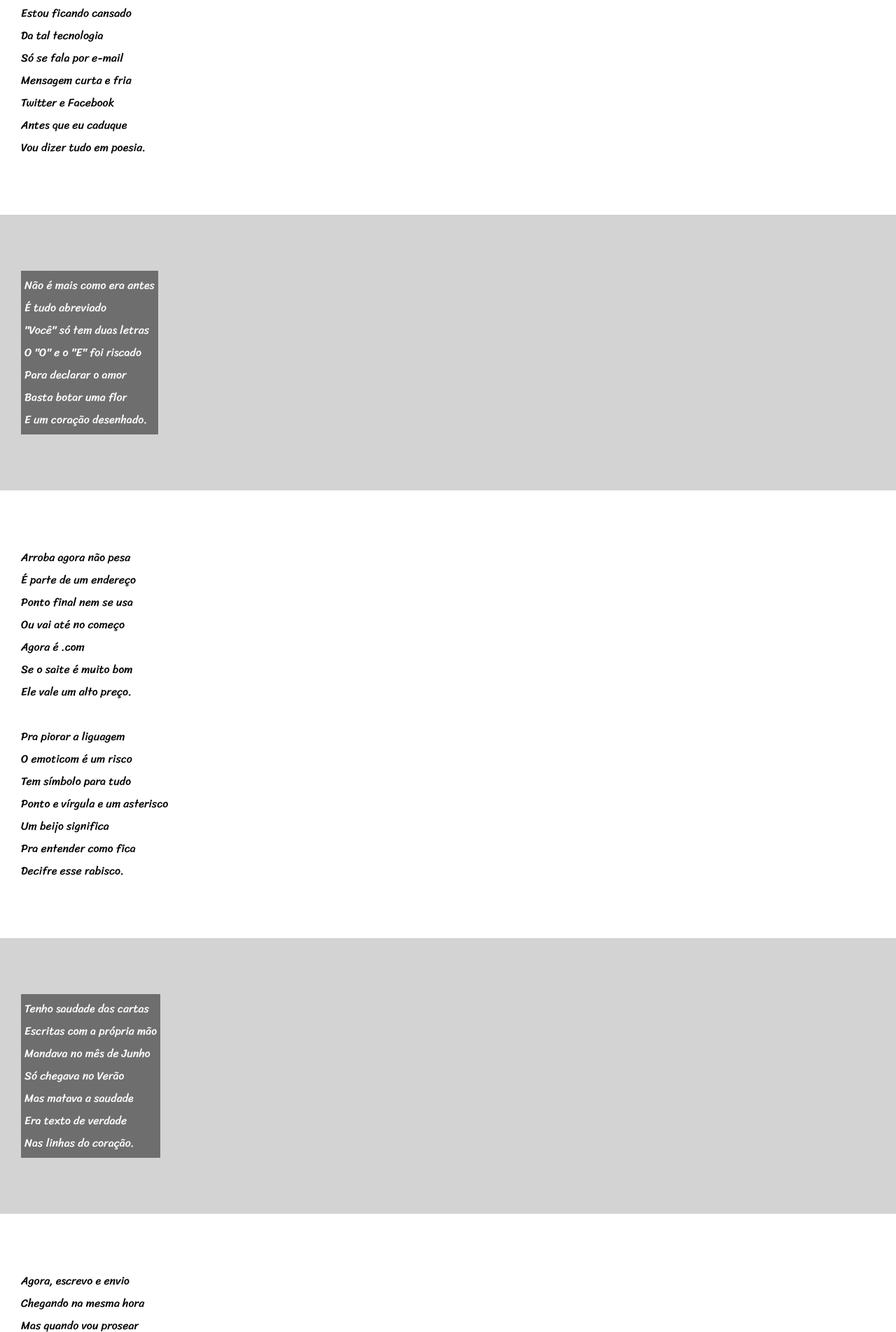
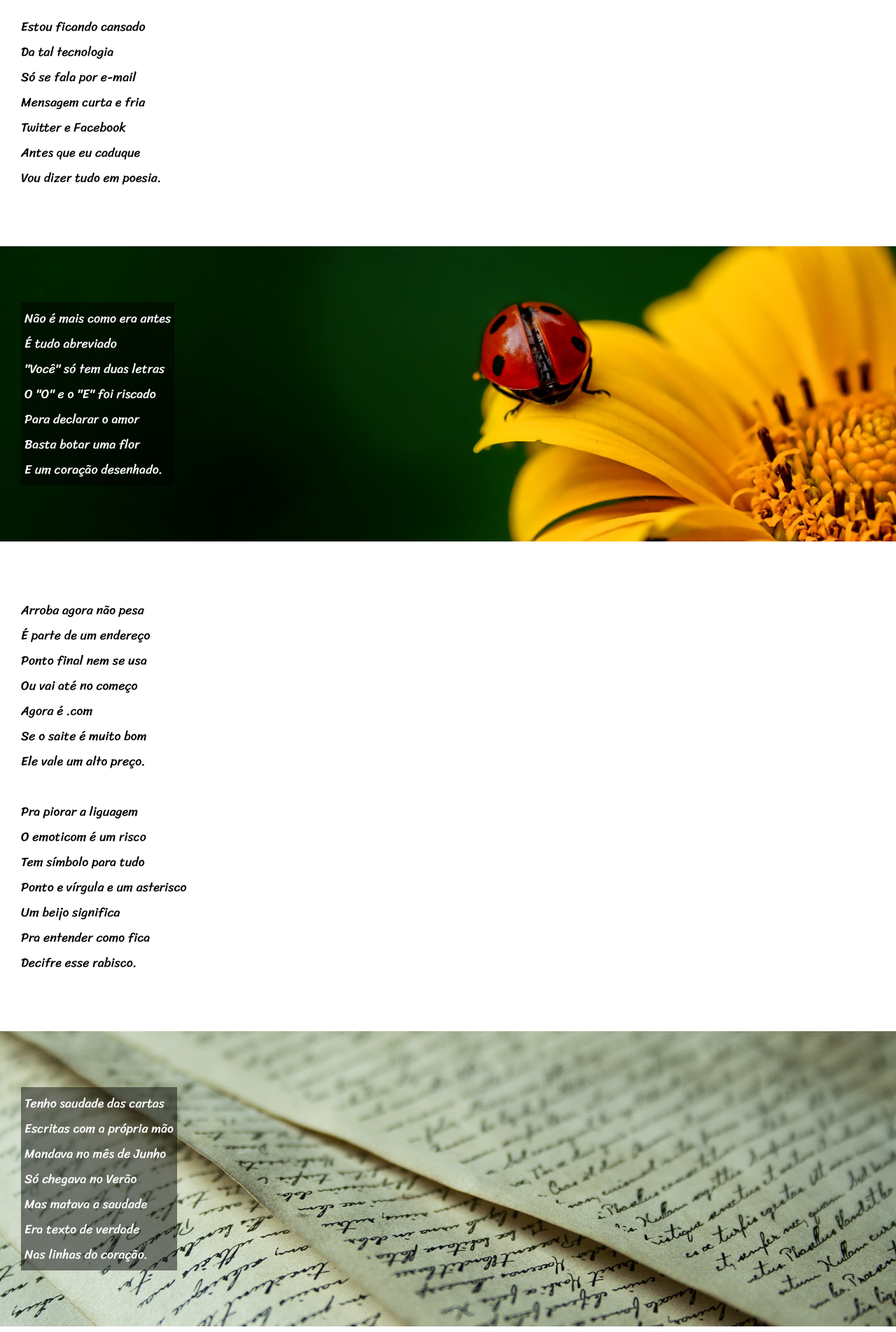
Before and after one commit to icaromrd/html-css, a plain HTML site: page d012/index.html in a window 1280 px wide. Shown: the part 258-2162 px from the top of the page at 70% size. Drawn offline with Linux system fonts and the light colour scheme.

Commit message:
andamento do projeto cordel

```diff
--- a/d012/estilo/style.css
+++ b/d012/estilo/style.css
@@ -31,7 +31,7 @@ header h1 {
     padding-top: 50px;
     font-variant: small-caps;
     font-family: var(--fonte2);
-    font-size: 3.5em;
+    font-size: 4.5em;
 }
 
 header p {
@@ -54,6 +54,7 @@ section {
     line-height: 2em;
     padding-left: 30px;
     font-family: var(--fonte3);
+    font-size: 18px;
 }
 
 section.imagem > p {
@@ -68,6 +69,20 @@ section.normal {
     color: black;
 }
 
+section#img01 {
+    background-image: url(../imagens/background001.jpg);
+    background-position: right;
+    background-size: cover;
+    background-attachment: fixed;
+}
+
+section#img02 {
+    background-image: url(../imagens/background002.jpg);
+    background-position: right;
+    background-size: cover;
+    background-attachment: fixed;
+}
+
 footer {
     background-color: black;
     color: white;
--- a/d012/index.html
+++ b/d012/index.html
@@ -24,7 +24,7 @@
             </p>
         </section>
 
-        <section class="imagem">
+        <section class="imagem" id="img01">
             <p>
                 Não é mais como era antes <br>
                 É tudo abreviado <br>
@@ -58,7 +58,7 @@
             </p>
         </section>
 
-        <section class="imagem">
+        <section class="imagem" id="img02">
             <p>
                 Tenho saudade das cartas <br>
                 Escritas com a própria mão <br>
```
